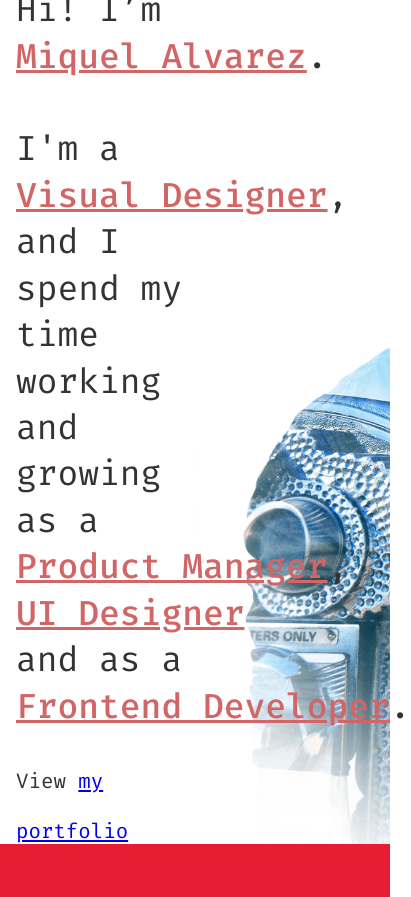
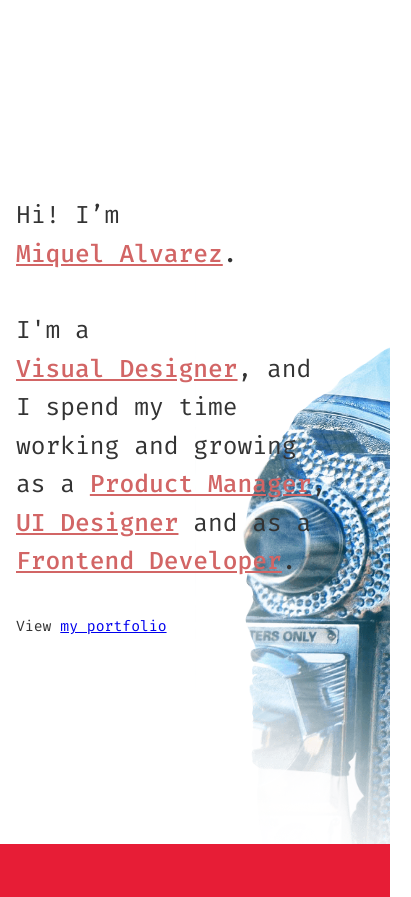
Before and after one commit to MiquelAlvarez/miquelalvarez.es, a plain HTML site: page index.html in a window 390 px wide. Shown: the top 897 px of the page, 411 px wide, since content can reach past the window. Drawn offline with Linux system fonts and the light colour scheme.

Commit message:
Changing Cover

```diff
--- a/css/style.css
+++ b/css/style.css
@@ -364,6 +364,11 @@ section span {
     .ha-header h1 {
         display: none;
     }
+    #intro_space h1{
+        font-size: 1.5em;
+        line-height: 1.6em;
+        width: 80vw;
+    }
     nav {
         text-align: center !important;
         display: flex !important;
```
